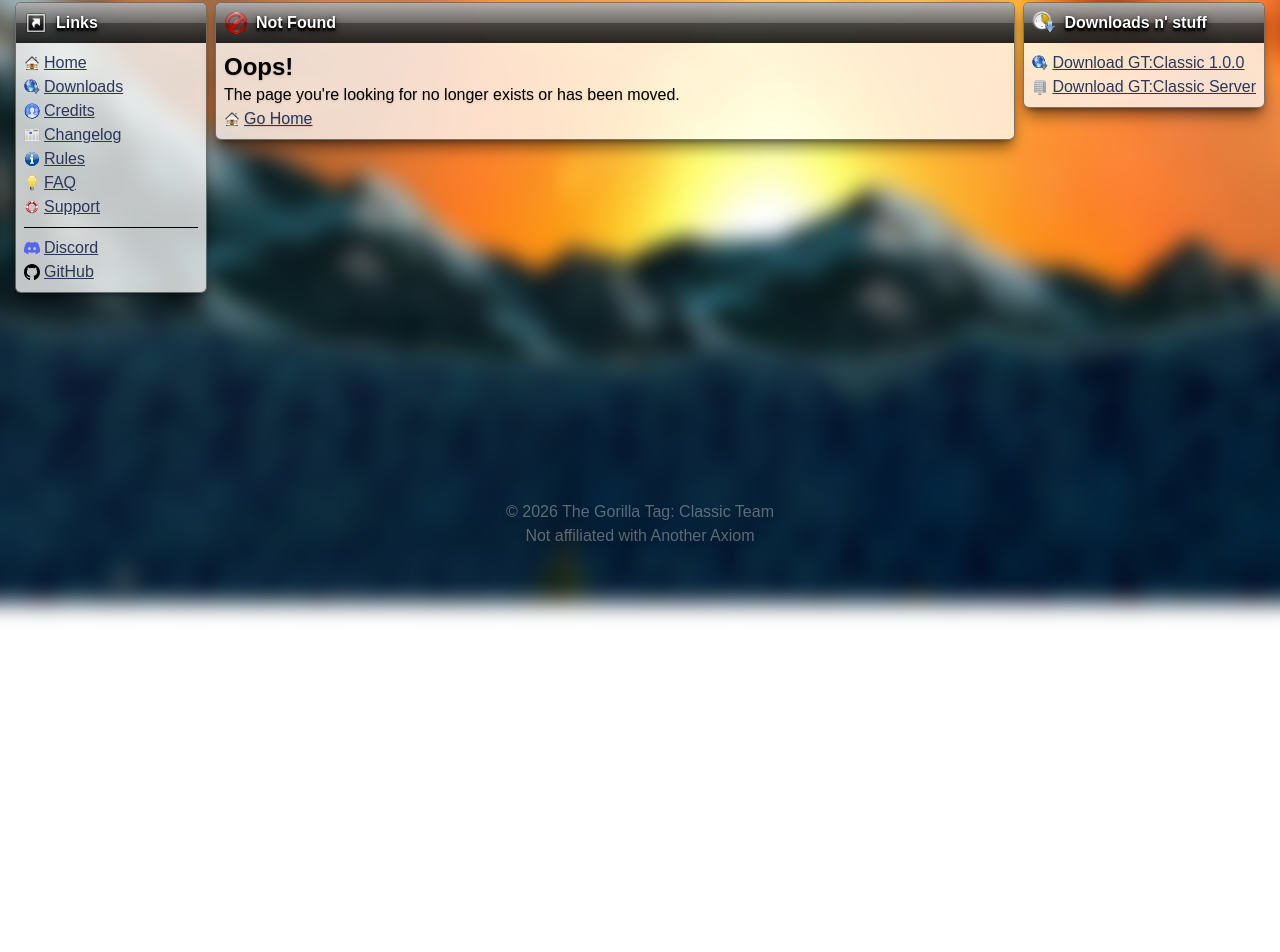
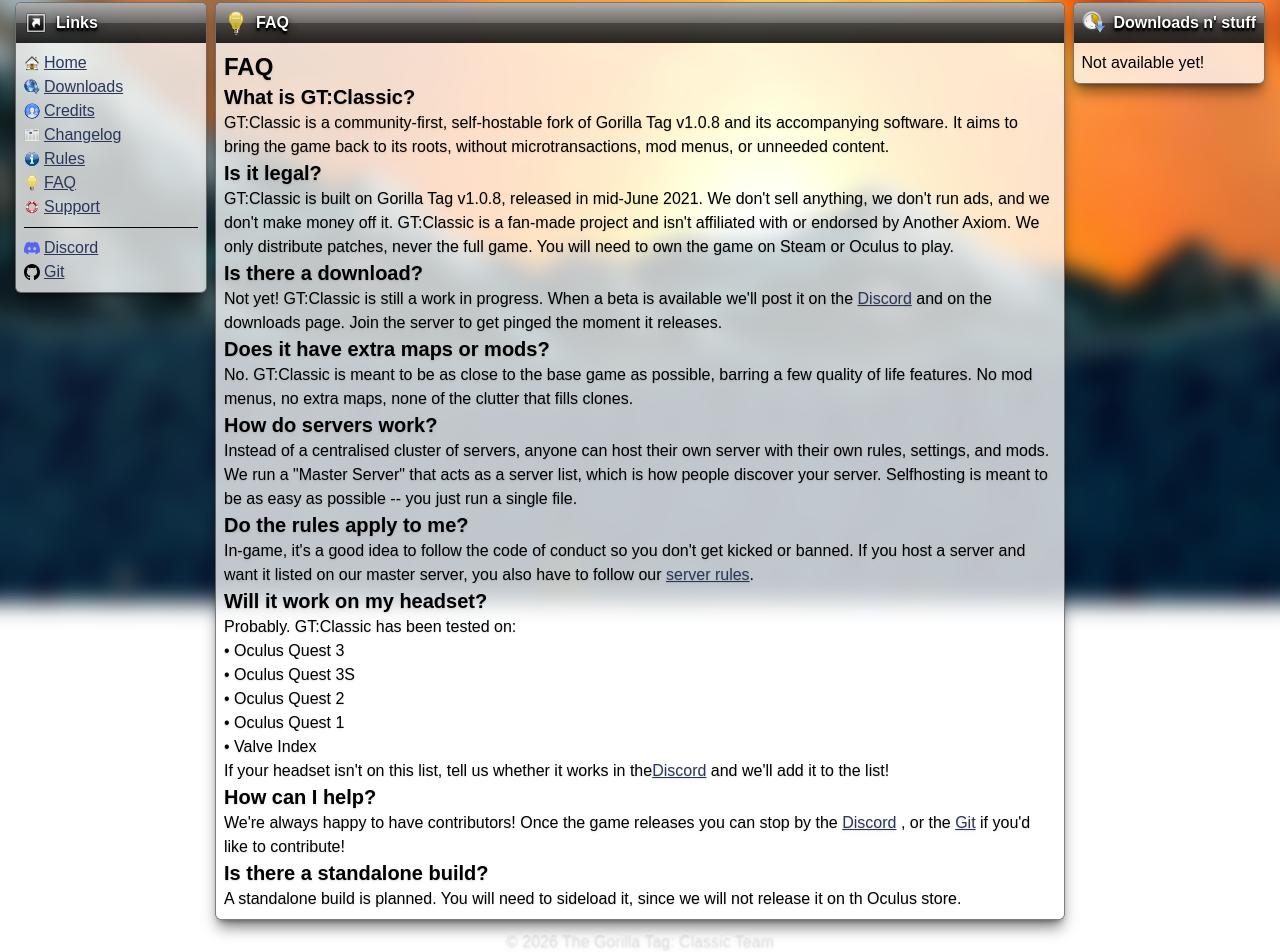
Before and after one commit to GTClassic/website, a SvelteKit app: page /faq in a window 1280 px wide. Before the commit this address had no page. Shown: the part 237-1189 px from the top of the page. Before the commit the page ends 800 px from the top, so only its background shows below. Built offline with nearby package versions, Linux system fonts and the light colour scheme.

Commit message:
finish website

```diff
--- a/package.json
+++ b/package.json
@@ -15,7 +15,7 @@
 	},
 	"devDependencies": {
 		"@eslint/js": "^10.0.1",
-		"@sveltejs/adapter-auto": "^7.0.1",
+		"@sveltejs/adapter-static": "^3.0.10",
 		"@sveltejs/kit": "^2.63.0",
 		"@sveltejs/vite-plugin-svelte": "^7.1.2",
 		"@tailwindcss/vite": "^4.3.0",
--- a/src/routes/+layout.svelte
+++ b/src/routes/+layout.svelte
@@ -65,14 +65,14 @@
 		>
 		<hr class="my-2" />
 		<a
-			href="/"
+			href="https://discord.gg/YJxVwHmrrt"
 			class="flex gap-1 items-center underline hover:no-underline hover:text-black text-[#2b375a]"
 			><img src="/icons/discord.svg" alt="Discord Icon" class="w-4 h-4" />Discord</a
 		>
 		<a
-			href="/"
+			href="https://git.soweli.uk/GTClassic"
 			class="flex gap-1 items-center underline hover:no-underline hover:text-black text-[#2b375a]"
-			><img src="/icons/github.svg" alt="GitHub Icon" class="w-4 h-4" />GitHub</a
+			><img src="/icons/github.svg" alt="GitHub Icon" class="w-4 h-4" />Git</a
 		>
 	</Window>
 	<div class="flex-1">
@@ -83,6 +83,8 @@
 			{#snippet icon()}
 				<img src="/icons/download-later.png" alt="Downloads Icon" class="w-6 h-6" />
 			{/snippet}
+			<p>Not available yet!</p>
+			<!--
 			<a
 				href="/"
 				class="flex gap-1 items-center underline hover:no-underline hover:text-black text-[#2b375a]"
@@ -98,6 +100,7 @@
 				><img src="/icons/places/network-server.svg" alt="Downloads Icon" class="w-4 h-4" />Download
 				GT:Classic Server</a
 			>
+			-->
 		</Window>
 	</div>
 </div>
--- /dev/null
+++ b/src/routes/+layout.ts
@@ -0,0 +1 @@
+export const prerender = true;
--- a/src/routes/+page.svelte
+++ b/src/routes/+page.svelte
@@ -37,9 +37,23 @@
 			Rather than having a centralised cluster of servers, GT:Classic lets players host their own
 			servers, with their own rules, their own settings, and their own mods. We host a "Master
 			Server" which acts as a server list. Selfhosting is made as easy as possible, so that anyone
-			can do it. (you run one file!)
+			can do it. <span class="opacity-50 italic">(you run one file!)</span>
 		</p>
+		<hr class="my-2" />
+
 		<p class="text-2xl font-bold">Ready to try?</p>
+		<p>
+			Unfortunately, GT:Classic is still a work in progress. Although you can't play <span
+				class="italic">yet</span
+			>, you can still
+			<a
+				href="https://discord.gg/YJxVwHmrrt"
+				class="underline hover:no-underline hover:text-black text-[#2b375a]">join our Discord</a
+			>
+			to get pinged once a beta is available, or the game releases!
+			<br />
+		</p>
+		<!--
 		<p>Download GT:Classic here!</p>
 		<hr class="my-2" />
 
@@ -56,5 +70,6 @@
 				subtitle="1.0.0, Windows"
 			/>
 		</div>
+		-->
 	</div>
 </Window>
--- a/src/routes/changelog/+page.svelte
+++ b/src/routes/changelog/+page.svelte
@@ -5,7 +5,16 @@
 <Window title="Changelog" classes="flex-1 h-fit  w-full">
 	<div class="text-shadow-black/5 text-shadow-md">
 		<p class="text-2xl font-bold">Changelog</p>
-		<p>no changelog cuz theres no release yet</p>
+		<p>
+			Unfortunately, GT:Classic is still a work in progress, thus we don't have a changelog yet.
+			Though, you can still
+			<a
+				href="https://discord.gg/YJxVwHmrrt"
+				class="underline hover:no-underline hover:text-black text-[#2b375a]">join our Discord</a
+			>
+			to get access to the Git logs to see our progress, or get pinged once the game releases!
+			<br />
+		</p>
 		<hr class="my-2" />
 	</div>
 </Window>
--- a/src/routes/credits/+page.svelte
+++ b/src/routes/credits/+page.svelte
@@ -4,6 +4,7 @@
 
 <Window title="Credits" classes="flex-1 h-fit w-full">
 	<div class="text-shadow-black/5 text-shadow-md">
+		<!-- TODO: redesign this page to show ppls pfps and websites and wtv the fuck-->
 		<p class="text-2xl font-bold">Credits</p>
 		<p>All the people who made GT:Classic possible!</p>
 		<hr class="my-2" />
@@ -14,7 +15,7 @@
 			<li>• Lapis - Developer</li>
 			<li>• mia - Developer, French (Canada) localization</li>
 			<li>• not a bird - Developer</li>
-			<li>• xenon - Developer, Polish localization</li>
+			<li>• xenon/niko - Developer, Polish localization, Web ev</li>
 			<li>• biotest05 - Developer</li>
 			<li>• Lofiat - Developer</li>
 		</ul>
--- a/src/routes/downloads/+page.svelte
+++ b/src/routes/downloads/+page.svelte
@@ -5,6 +5,19 @@
 
 <Window title="Downloads" classes="flex-1 h-fit w-full">
 	<div class="text-shadow-black/5 text-shadow-md">
+		<p class="text-2xl font-bold">sorry :(</p>
+		<p>
+			Unfortunately, GT:Classic is still a work in progress. Although you can't play <span
+				class="italic">yet</span
+			>, you can still
+			<a
+				href="https://discord.gg/YJxVwHmrrt"
+				class="underline hover:no-underline hover:text-black text-[#2b375a]">join our Discord</a
+			>
+			to get pinged once a beta is available, or the game releases!
+			<br />
+		</p>
+		<!--
 		<p class="text-2xl font-bold">Downloads for GTClassic 1.0.0</p>
 		<p class="italic text-black/50 text-shadow-black/10 text-shadow-lg">
 			tl:dr; you probably want the launcher.
@@ -40,5 +53,6 @@
 				subtitle="1.0.0, Windows"
 			/>
 		</div>
+	-->
 	</div>
 </Window>
--- /dev/null
+++ b/src/routes/faq/+page.svelte
@@ -0,0 +1,94 @@
+<script lang="ts">
+	import Window from '$lib/components/Window.svelte';
+</script>
+
+<Window title="FAQ" classes="flex-1 h-fit  w-full">
+	{#snippet icon()}
+		<img src="/icons/actions/help-hint.svg" alt="Lightbulb Icon" class="w-6 h-6" />
+	{/snippet}
+	<div class="text-shadow-black/5 text-shadow-md">
+		<p class="text-2xl font-bold">FAQ</p>
+
+		<p class="text-xl font-semibold">What is GT:Classic?</p>
+		<p>
+			GT:Classic is a community-first, self-hostable fork of Gorilla Tag v1.0.8 and its accompanying
+			software. It aims to bring the game back to its roots, without microtransactions, mod menus,
+			or unneeded content.
+		</p>
+
+		<p class="text-xl font-semibold">Is it legal?</p>
+		<p>
+			GT:Classic is built on Gorilla Tag v1.0.8, released in mid-June 2021. We don't sell anything,
+			we don't run ads, and we don't make money off it. GT:Classic is a fan-made project and isn't
+			affiliated with or endorsed by Another Axiom. We only distribute patches, never the full game.
+			You will need to own the game on Steam or Oculus to play.
+		</p>
+
+		<p class="text-xl font-semibold">Is there a download?</p>
+		<p>
+			Not yet! GT:Classic is still a work in progress. When a beta is available we'll post it on the
+			<a
+				href="https://discord.gg/YJxVwHmrrt"
+				class="underline hover:no-underline hover:text-black text-[#2b375a]">Discord</a
+			>
+			and on the downloads page. Join the server to get pinged the moment it releases.
+		</p>
+
+		<p class="text-xl font-semibold">Does it have extra maps or mods?</p>
+		<p>
+			No. GT:Classic is meant to be as close to the base game as possible, barring a few quality of
+			life features. No mod menus, no extra maps, none of the clutter that fills clones.
+		</p>
+
+		<p class="text-xl font-semibold">How do servers work?</p>
+		<p>
+			Instead of a centralised cluster of servers, anyone can host their own server with their own
+			rules, settings, and mods. We run a "Master Server" that acts as a server list, which is how
+			people discover your server. Selfhosting is meant to be as easy as possible -- you just run a
+			single file.
+		</p>
+
+		<p class="text-xl font-semibold">Do the rules apply to me?</p>
+		<p>
+			In-game, it's a good idea to follow the code of conduct so you don't get kicked or banned. If
+			you host a server and want it listed on our master server, you also have to follow our
+			<a href="/rules" class="underline hover:no-underline hover:text-black text-[#2b375a]"
+				>server rules</a
+			>.
+		</p>
+
+		<p class="text-xl font-semibold">Will it work on my headset?</p>
+		<p>Probably. GT:Classic has been tested on:</p>
+		<ul>
+			<li>• Oculus Quest 3</li>
+			<li>• Oculus Quest 3S</li>
+			<li>• Oculus Quest 2</li>
+			<li>• Oculus Quest 1</li>
+			<li>• Valve Index</li>
+		</ul>
+		If your headset isn't on this list, tell us whether it works in the<a
+			href="https://discord.gg/YJxVwHmrrt"
+			class="underline hover:no-underline hover:text-black text-[#2b375a]">Discord</a
+		>
+		and we'll add it to the list!
+
+		<p class="text-xl font-semibold">How can I help?</p>
+		<p>
+			We're always happy to have contributors! Once the game releases you can stop by the
+			<a
+				href="https://discord.gg/YJxVwHmrrt"
+				class="underline hover:no-underline hover:text-black text-[#2b375a]">Discord</a
+			>
+			, or the
+			<a
+				href="https://git.soweli.uk/GTClassic"
+				class="underline hover:no-underline hover:text-black text-[#2b375a]">Git</a
+			> if you'd like to contribute!
+		</p>
+		<p class="text-xl font-semibold">Is there a standalone build?</p>
+		<p>
+			A standalone build is planned. You will need to sideload it, since we will not release it on
+			th Oculus store.
+		</p>
+	</div>
+</Window>
--- a/src/routes/rules/+page.svelte
+++ b/src/routes/rules/+page.svelte
@@ -13,6 +13,7 @@
 			kicked or banned from servers, but we also have rules specific to hosting servers, and having
 			them displayed on our server list.
 		</p>
+		<!--
 		<hr class="my-2" />
 
 		<p class="text-xl">Master server rules</p>
@@ -20,7 +21,8 @@
 		<ul>
 			<li>No slurs or offensive language in your server name.</li>
 			<li>to be continued idfk</li>
-			<!--TODO: agree on a set of rules for server hosting-->
+			TODO: agree on a set of rules for server hosting
 		</ul>
+		-->
 	</div>
 </Window>
--- /dev/null
+++ b/src/routes/support/+page.svelte
@@ -0,0 +1,50 @@
+<script lang="ts">
+	import Window from '$lib/components/Window.svelte';
+</script>
+
+<Window title="Support" classes="flex-1 h-fit w-full">
+	{#snippet icon()}
+		<img src="/icons/apps/help-browser.svg" alt="Life Buoy Icon" class="w-6 h-6" />
+	{/snippet}
+	<div class="text-shadow-black/5 text-shadow-md">
+		<p class="text-2xl font-bold">Support</p>
+		<p>
+			Need a hand? The best place to get help is our
+			<a
+				href="https://discord.gg/YJxVwHmrrt"
+				class="underline hover:no-underline hover:text-black text-[#2b375a]">Discord server</a
+			>. That's where the community and the devs hang out, and where you're most likely to get a
+			quick answer to whatever's going wrong.
+		</p>
+
+		<p class="text-xl font-semibold">Bugs &amp; issues</p>
+		<p>
+			Found a bug? Hop into Discord and let us know! screenshots, logs, and the steps to reproduce
+			it all help us track it down.
+		</p>
+
+		<p class="text-xl font-semibold">Hosting a server</p>
+		<p>
+			Stuck setting up your own server? The docs and the community are a great starting point, and
+			folks in Discord are happy to walk you through it. If your server isn't showing up on the
+			master server list, double check that you're following the
+			<a href="/rules" class="underline hover:no-underline hover:text-black text-[#2b375a]"
+				>server rules</a
+			>.
+		</p>
+
+		<p class="text-xl font-semibold">Moderation &amp; reports</p>
+		<p>
+			Moderation is entirely up to server owners. Since there are no accounts, we cannot globally
+			ban anyone. If someone's being a nuisance, and the server owner is not present, you can call a
+			votekick on the scoreboard if the server owner has them enabled.
+		</p>
+
+		<p class="text-xl font-semibold">Donate</p>
+		<p>
+			GT:Classic is a community project and always will be. we don't charge for anything and we
+			never will. If you'd like to keep things running, the best help is spreading the word and
+			contributing. We do not accept donations.
+		</p>
+	</div>
+</Window>
--- a/vite.config.ts
+++ b/vite.config.ts
@@ -1,5 +1,5 @@
 import tailwindcss from '@tailwindcss/vite';
-import adapter from '@sveltejs/adapter-auto';
+import adapter from '@sveltejs/adapter-static';
 import { sveltekit } from '@sveltejs/kit/vite';
 import { defineConfig } from 'vite';
 
@@ -13,10 +13,15 @@ export default defineConfig({
 					filename.split(/[/\\]/).includes('node_modules') ? undefined : true
 			},
 
-			// adapter-auto only supports some environments, see https://svelte.dev/docs/kit/adapter-auto for a list.
-			// If your environment is not supported, or you settled on a specific environment, switch out the adapter.
-			// See https://svelte.dev/docs/kit/adapters for more information about adapters.
-			adapter: adapter()
+			// adapter-static pre-renders the whole site into static files at build time,
+			// suitable for hosting on Cloudflare Pages (or any static host).
+			// See https://svelte.dev/docs/kit/adapter-static for more information about adapters.
+			adapter: adapter({
+				pages: 'build',
+				assets: 'build',
+				precompress: false,
+				strict: true
+			})
 		})
 	]
 });
```
Also changed, not shown: src/app.html (+6 -4 lines), 2 other files (tests, documents, lock files or other folders).
